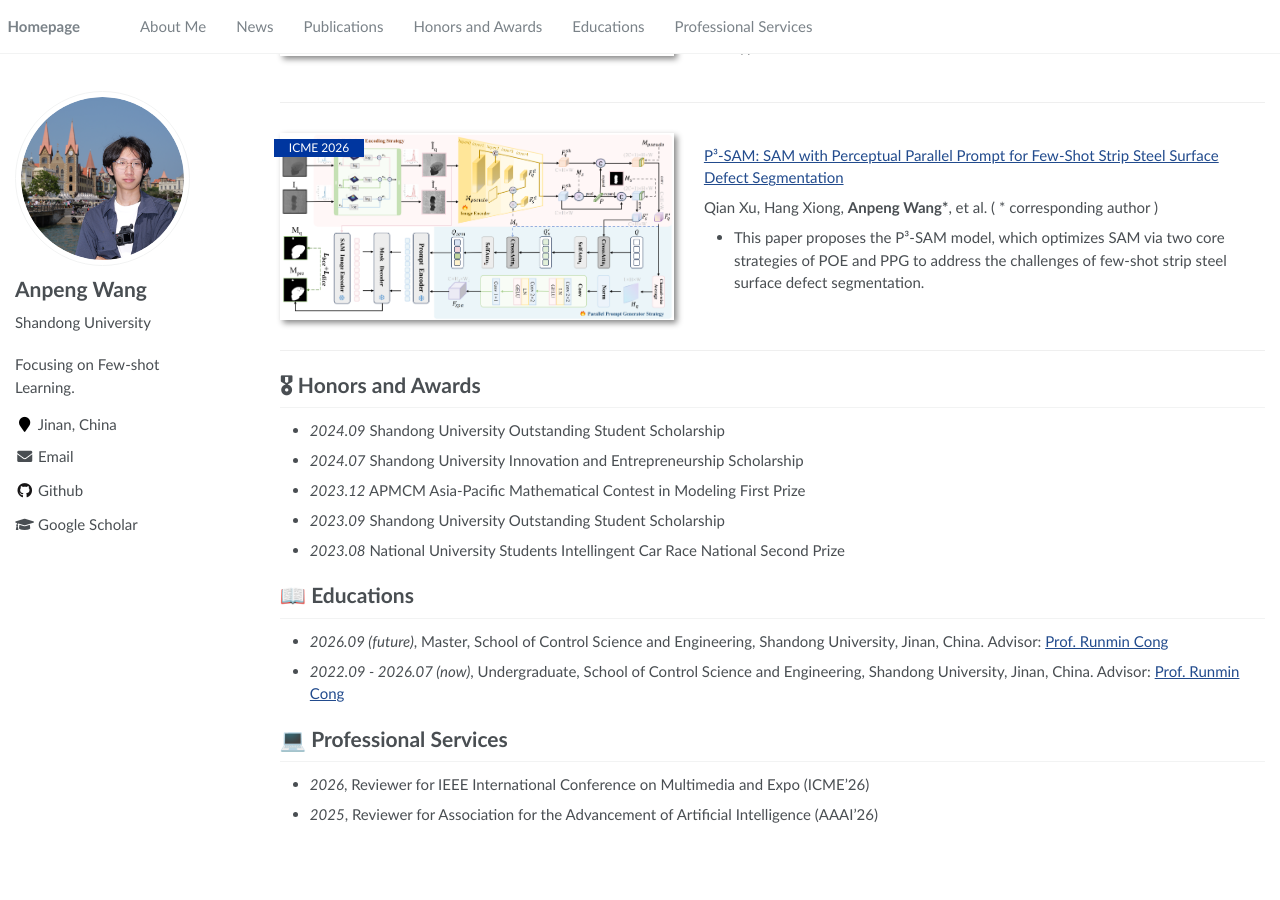
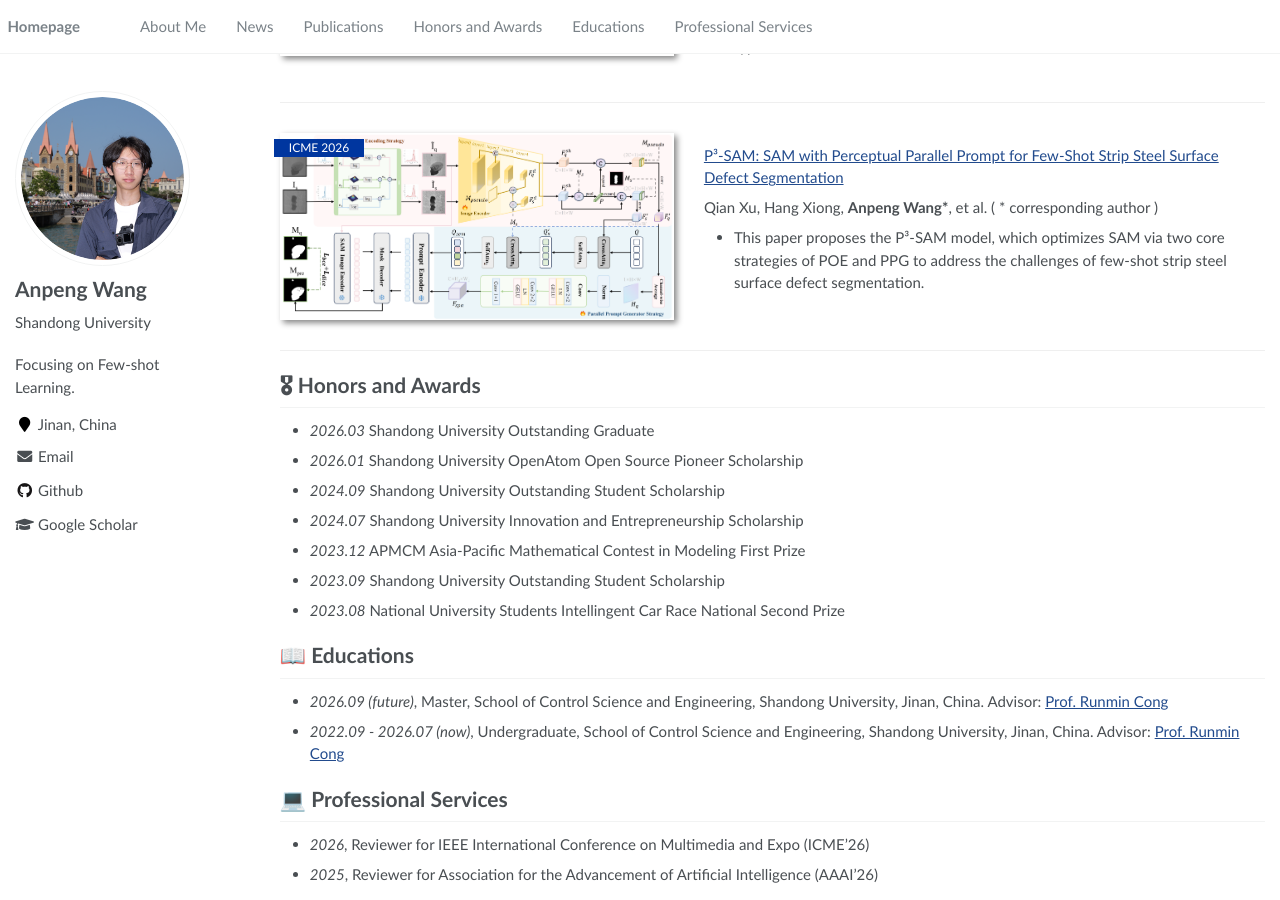
Before and after one commit to rawwap/rawwap.github.io, a Jekyll site: the page built from _pages/about.md, in a window 1280 px wide and 900 px high, scrolled down 927 px. Built offline with Jekyll 4.4.1, drawn with Linux system fonts in a browser that asks for light colours; before the commit the page ends 1767 px from its top, so only the background shows below that.

Commit message:
Update about.md

```diff
--- a/_pages/about.md
+++ b/_pages/about.md
@@ -80,6 +80,8 @@ Qian Xu, Hang Xiong, **Anpeng Wang\***, et al. ( \* corresponding author )
 <!-- - [Lorem ipsum dolor sit amet, consectetur adipiscing elit. Vivamus ornare aliquet ipsum, ac tempus justo dapibus sit amet](https://github.com), A, B, C, **CVPR 2020** -->
 
 # 🎖 Honors and Awards
+- *2026.03* Shandong University Outstanding Graduate
+- *2026.01* Shandong University OpenAtom Open Source Pioneer Scholarship
 - *2024.09* Shandong University Outstanding Student Scholarship
 - *2024.07* Shandong University Innovation and Entrepreneurship Scholarship
 - *2023.12* APMCM Asia-Pacific Mathematical Contest in Modeling First Prize
```
